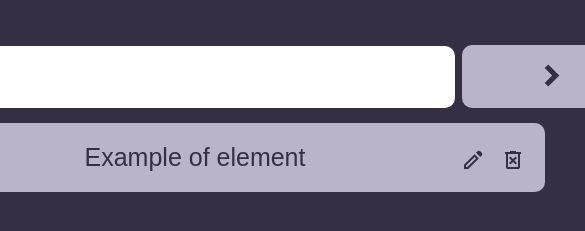
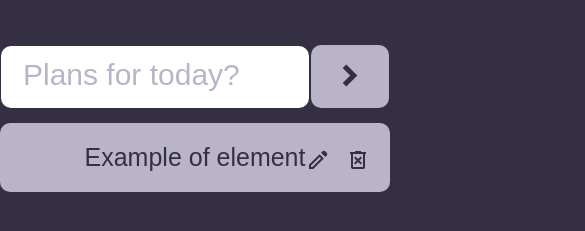
Before and after one commit to ribeiroLevi/CheckOut-ToDo-List, a plain HTML site: page index.html in a window 390 px wide. Shown: the part 347-578 px from the top of the page, 585 px wide, since content can reach past the window. Drawn offline with Linux system fonts and the light colour scheme; a web font is replaced by a local one.

Commit message:
:sparkles: feat: responsive design

```diff
--- a/index.html
+++ b/index.html
@@ -20,7 +20,7 @@
         Plan it. Do it. CheckOut!
         <img src="assets/seta.svg" alt="" class="setaLogo" />
       </h1>
-      <div>
+      <div class="box">
         <input placeholder="Plans for today?" type="text" id="myInput" />
         <button onclick="newElement()" id="btn">
           <img src="assets/seta_alternativa.svg" alt="" class="setaBtn" />
--- a/style.css
+++ b/style.css
@@ -175,3 +175,16 @@ li.checked {
 #centro a {
   margin-top: 30px;
 }
+@media (max-width: 894px) {
+  .box {
+    width: 100%;
+  }
+  #myUl {
+    width: 100%;
+  }
+}
+@media (max-width: 487px) {
+  h1 img {
+    display: none;
+  }
+}
```
